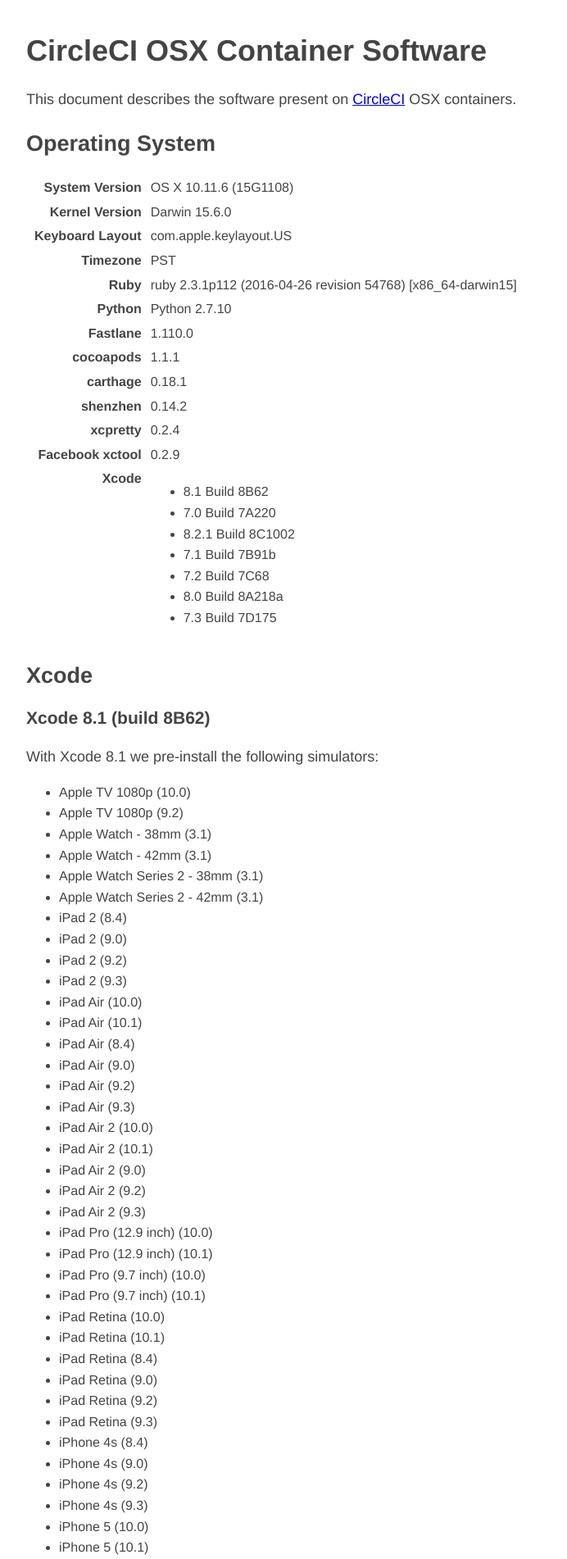
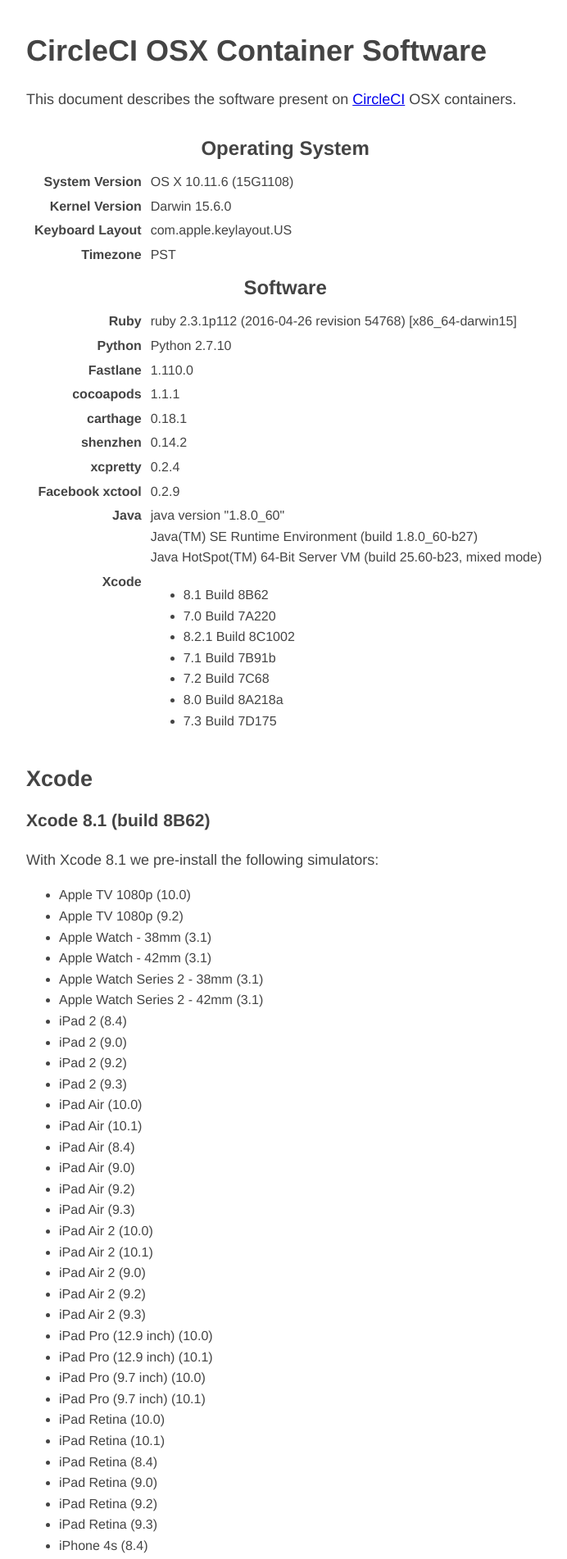
Before and after one commit to ericfode/macos-image-tests, a Jekyll site: the page built from pages/index.html, in a window 1280 px wide. Shown: the top 1902 px of the page at 82% size, without its empty margins (283-975 px from the left). Built offline with Jekyll 4.4.1, drawn with Linux system fonts in a browser that asks for light colours.

Commit message:
Add java check
Add tests to ensure that Java is installed on the VM

```diff
--- a/pages/_layouts/default.html
+++ b/pages/_layouts/default.html
@@ -10,22 +10,30 @@
         {% if page.title %} {{ page.title }} {% else %} {{ site.title }} {% endif %}
     </title>
     <style type="text/css">
-    body {
-        font-family: 'Helvetica Neue', Helvetica, Arial, sans-serif;
-        margin:40px auto;
-        max-width:650px;
-        line-height:1.6;
-        font-size:18px;
-        color:#444;
-        padding:0 10px
+        body {
+            font-family: 'Helvetica Neue', Helvetica, Arial, sans-serif;
+            margin: 40px auto;
+            max-width: 650px;
+            line-height: 1.6;
+            font-size: 18px;
+            color: #444;
+            padding: 0 10px
         }
 
-        h1, h2, h3 {
-            line-height:1.2
+        h1,
+        h2,
+        h3 {
+            line-height: 1.2
         }
 
-        table, ul.simulators {
+        table,
+        ul.simulators {
             font-size: 12pt;
+        }
+
+        th {
+            font-size: 1.5em;
+            line-height: 2em;
         }
 
         td {
--- a/pages/index.html
+++ b/pages/index.html
@@ -2,11 +2,15 @@
 title: CircleCI OSX Container Software
 ---
 <h1>{{ page.title }}</h1>
-<p>This document describes the software present on <a href="https://circleci.com">CircleCI</a> OSX containers.
-
-<h2>Operating System</h2>
+<p>This document describes the software present on <a href="https://circleci.com">CircleCI</a> OSX containers.</p>
 
 <table>
+    <thead>
+        <tr>
+            <th colspan="2">Operating System</th>
+        </tr>
+    </thead>
+
     <tbody>
         <tr>
             <td>System Version</td>
@@ -24,6 +28,13 @@
             <td>Timezone</td>
             <td>{{ site.data.software.environment.timezone }}</td>
         </tr>
+    </tbody>
+    <thead>
+        <tr>
+            <th colspan="2">Software</th>
+        </tr>
+    </thead>
+    <tbody>
         <tr>
             <td>Ruby</td>
             <td>{{ site.data.software.ruby.version }}</td>
@@ -56,22 +67,23 @@
             <td>Facebook xctool</td>
             <td>{{ site.data.software.tools.xctool }}</td>
         </tr>
+        <tr>
+            <td>Java</td>
+            <td>{{ site.data.software.tools.java | newline_to_br}}</td>
+        </tr>
 
         <tr>
             <td>Xcode</td>
             <td>
                 <ul>
-                {% for xcode in site.data.xcode reversed %}
-                <li>{{ xcode['version'] }} Build {{ xcode['build_version'] }}
-                </li>
-                {% endfor %}
+                    {% for xcode in site.data.xcode reversed %}
+                    <li>{{ xcode['version'] }} Build {{ xcode['build_version'] }}
+                    </li>
+                    {% endfor %}
                 </ul>
-                </td>
+            </td>
 
         </tr>
-
-
-
     </tbody>
 </table>
 
--- a/software_versions.rb
+++ b/software_versions.rb
@@ -84,6 +84,7 @@
 
 def tools()
   {
+    java:   output('java    -version 2>&1'),
     python: output('python --version 2>&1'),
     xctool: output('xctool --version'),
   }
--- a/software_versions.schema.json
+++ b/software_versions.schema.json
@@ -75,8 +75,12 @@
                 },
                 "xctool": {
                     "type": "string"
+                },
+                "java": {
+                    "type": "string"
                 }
-            }
+            },
+            "additionalProperties": false
         },
         "xcode": {
             "type": "array",
```
Also changed, not shown: spec/fixtures/software.yml (+4 -0 lines).
